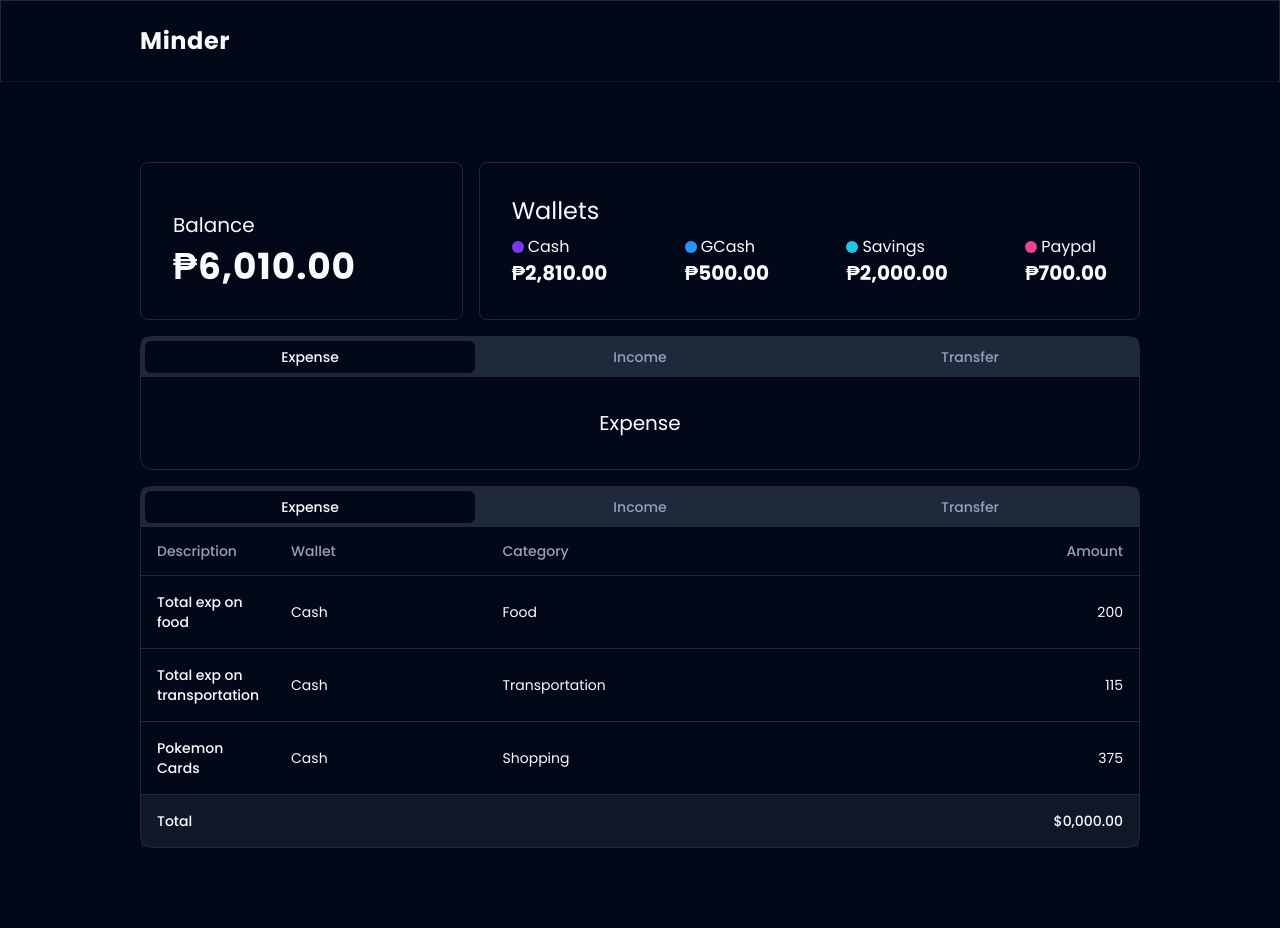
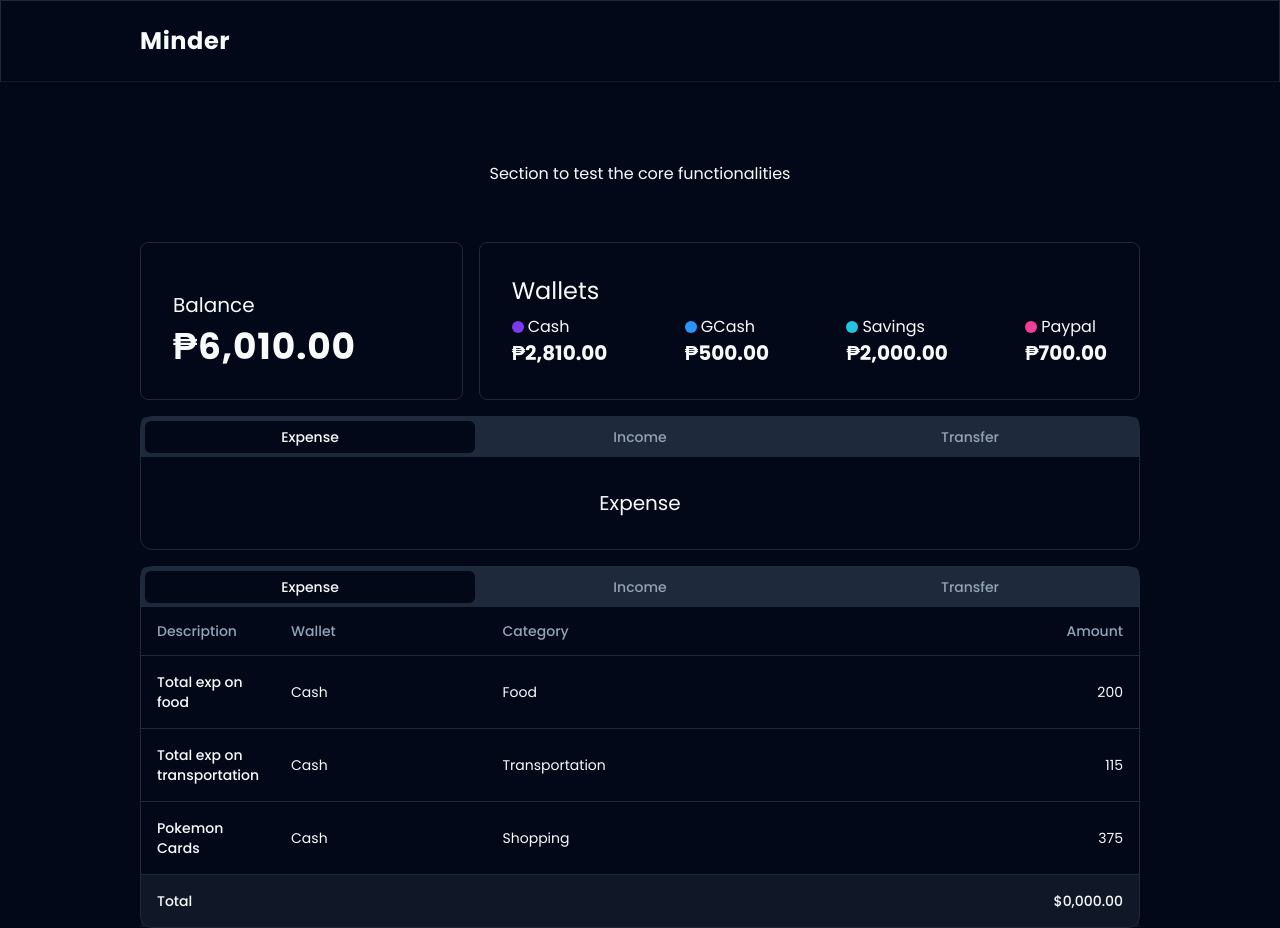
Before and after one commit to michaelcanonizado/minder, a Next.js app: page /demo in a window 1280 px wide. Before the commit the page ends 848 px from the top, so only its background shows below. Built offline with nearby package versions, Linux system fonts and the light colour scheme.

Commit message:
feat: add demo header

```diff
--- a/src/app/demo/page.tsx
+++ b/src/app/demo/page.tsx
@@ -80,6 +80,9 @@ export default function Demo() {
         screenBreakpoints
       )}
     >
+      <div className='col-span-12 mb-10 flex justify-center'>
+        <h1 className='text-base'>Section to test the core functionalities</h1>
+      </div>
       <Balance className='col-span-4'>
         <Balance.Header>Balance</Balance.Header>
         <Balance.Amount amount={user.balance} />
```
